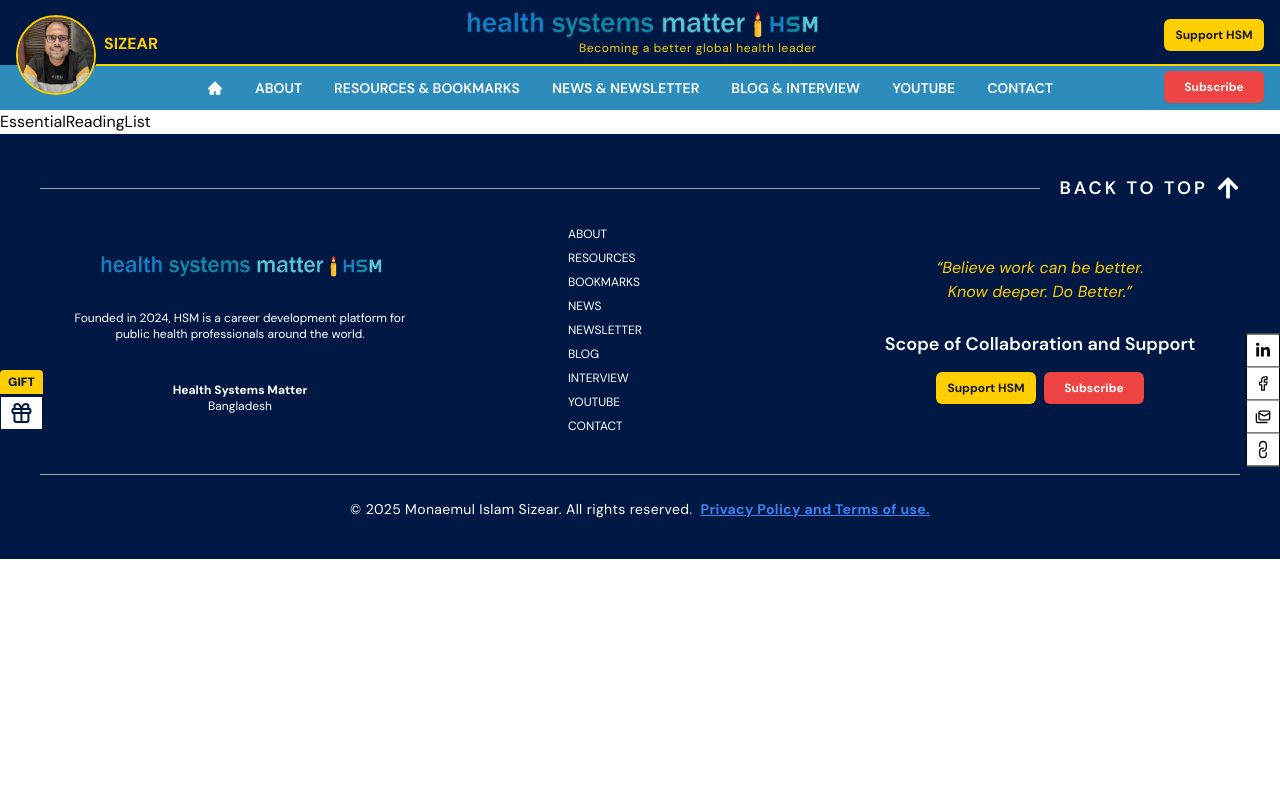
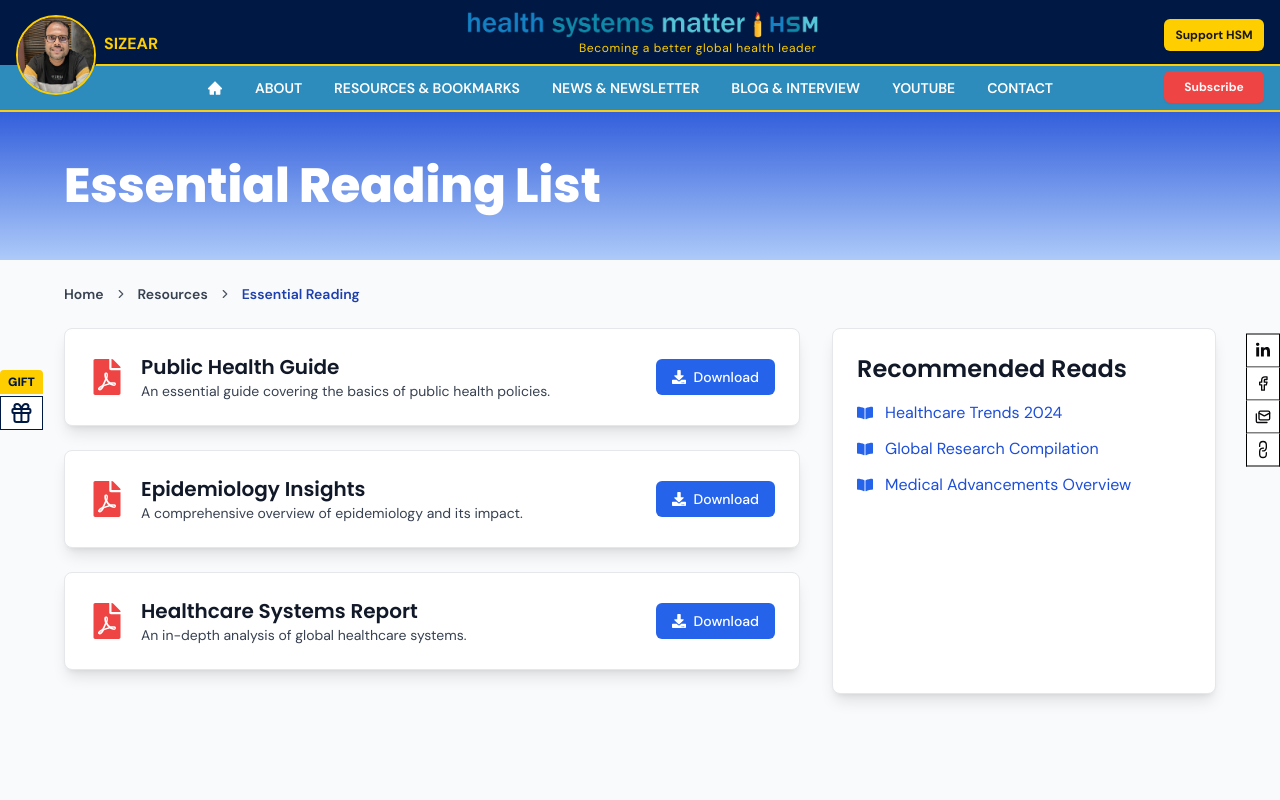
Before and after one commit to mehrabhossain1/hsm, a Next.js app: page /resources/essential-reading-list in a window 1280 px wide. Shown: the top 800 px of the page. Built offline with nearby package versions, Linux system fonts and the light colour scheme.

Commit message:
Resources 2 page

```diff
--- a/app/resources/essential-reading-list/page.tsx
+++ b/app/resources/essential-reading-list/page.tsx
@@ -1,5 +1,141 @@
+import { FaFilePdf, FaDownload, FaBookOpen } from "react-icons/fa";
+import Link from "next/link";
+import {
+  Breadcrumb,
+  BreadcrumbItem,
+  BreadcrumbList,
+  BreadcrumbPage,
+  BreadcrumbSeparator,
+} from "@/components/ui/breadcrumb";
+
 const EssentialReadingList = () => {
-  return <div>EssentialReadingList</div>;
+  // Sample PDF data
+  const pdfs = [
+    {
+      title: "Public Health Guide",
+      description:
+        "An essential guide covering the basics of public health policies.",
+      link: "/pdfs/public-health-guide.pdf",
+    },
+    {
+      title: "Epidemiology Insights",
+      description: "A comprehensive overview of epidemiology and its impact.",
+      link: "/pdfs/epidemiology-insights.pdf",
+    },
+    {
+      title: "Healthcare Systems Report",
+      description: "An in-depth analysis of global healthcare systems.",
+      link: "/pdfs/healthcare-systems-report.pdf",
+    },
+  ];
+
+  return (
+    <div className="bg-gray-50 min-h-screen">
+      {/* Page Title Section */}
+      <div className="relative w-full h-[150px] border-t-2 border-yellow-400">
+        <div className="absolute inset-0 bg-gradient-to-b from-blue-700/90 to-blue-500/40 flex items-center">
+          <div className="max-w-screen-xl mx-auto flex flex-col md:flex-row justify-between items-center w-full px-6 md:px-16 gap-4">
+            <h1 className="text-4xl md:text-5xl font-extrabold text-white">
+              Essential Reading List
+            </h1>
+          </div>
+        </div>
+      </div>
+
+      {/* Breadcrumbs */}
+      <Breadcrumb className="py-6 px-6 md:px-16 max-w-screen-xl mx-auto text-sm md:text-base">
+        <BreadcrumbList className="flex flex-wrap gap-2">
+          <BreadcrumbItem>
+            <Link
+              href="/"
+              className="text-gray-700 hover:underline hover:text-blue-700"
+            >
+              Home
+            </Link>
+          </BreadcrumbItem>
+          <BreadcrumbSeparator className="text-gray-600" />
+          <BreadcrumbItem>
+            <Link
+              href="/resources"
+              className="text-gray-700 hover:underline hover:text-blue-700"
+            >
+              Resources
+            </Link>
+          </BreadcrumbItem>
+          <BreadcrumbSeparator className="text-gray-600" />
+          <BreadcrumbItem>
+            <BreadcrumbPage className="text-blue-800 font-semibold">
+              Essential Reading
+            </BreadcrumbPage>
+          </BreadcrumbItem>
+        </BreadcrumbList>
+      </Breadcrumb>
+
+      {/* Content Section with Sidebar */}
+      <div className="max-w-screen-xl mx-auto px-6 md:px-16 flex flex-col md:flex-row gap-8">
+        {/* Main Content */}
+        <div className="flex-1">
+          {pdfs.map((pdf, index) => (
+            <div
+              key={index}
+              className="bg-white shadow-lg rounded-lg p-6 mb-6 flex items-center gap-4 border border-gray-200"
+            >
+              <FaFilePdf className="text-red-500 text-4xl" />
+              <div className="flex-1">
+                <h2 className="text-xl font-semibold text-gray-900">
+                  {pdf.title}
+                </h2>
+                <p className="text-gray-700 text-sm">{pdf.description}</p>
+              </div>
+              <a
+                href={pdf.link}
+                download
+                className="flex items-center gap-2 bg-blue-600 hover:bg-blue-700 text-white font-medium text-sm px-4 py-2 rounded-md transition duration-300"
+              >
+                <FaDownload /> Download
+              </a>
+            </div>
+          ))}
+        </div>
+
+        {/* Sidebar Section */}
+        <aside className="w-full md:w-1/3 bg-white shadow-lg rounded-lg p-6 border border-gray-200">
+          <h2 className="text-2xl font-semibold text-gray-900 mb-4">
+            Recommended Reads
+          </h2>
+          <ul className="space-y-3">
+            <li className="flex items-center gap-3">
+              <FaBookOpen className="text-blue-600" />
+              <Link
+                href="/resources/reports/healthcare-trends"
+                className="text-blue-700 hover:underline"
+              >
+                Healthcare Trends 2024
+              </Link>
+            </li>
+            <li className="flex items-center gap-3">
+              <FaBookOpen className="text-blue-600" />
+              <Link
+                href="/resources/reports/global-research"
+                className="text-blue-700 hover:underline"
+              >
+                Global Research Compilation
+              </Link>
+            </li>
+            <li className="flex items-center gap-3">
+              <FaBookOpen className="text-blue-600" />
+              <Link
+                href="/resources/reports/medical-advancements"
+                className="text-blue-700 hover:underline"
+              >
+                Medical Advancements Overview
+              </Link>
+            </li>
+          </ul>
+        </aside>
+      </div>
+    </div>
+  );
 };
 
 export default EssentialReadingList;
--- a/app/resources/general-reports/page.tsx
+++ b/app/resources/general-reports/page.tsx
@@ -1,5 +1,102 @@
+import { FaFilePdf, FaDownload } from "react-icons/fa";
+import Link from "next/link";
+
 const GeneralReports = () => {
-  return <div>GeneralReports</div>;
+  const reports = [
+    {
+      title: "Annual Development Report 2024",
+      description:
+        "A comprehensive review of this year's key developmental progress.",
+      link: "/pdfs/annual-development-2024.pdf",
+    },
+    {
+      title: "Global Impact Report",
+      description:
+        "An analysis of global trends and their impact on various sectors.",
+      link: "/pdfs/global-impact.pdf",
+    },
+    {
+      title: "Policy Trends and Analysis",
+      description: "Insights into emerging policy trends shaping the future.",
+      link: "/pdfs/policy-trends.pdf",
+    },
+  ];
+
+  return (
+    <div className="bg-gray-50 min-h-screen">
+      {/* Page Title Section */}
+      <div className="relative w-full h-[150px] border-t-2 border-yellow-400">
+        <div className="absolute inset-0 bg-gradient-to-b from-blue-700/90 to-blue-500/40 flex items-center">
+          <div className="max-w-screen-xl mx-auto flex flex-col md:flex-row justify-between items-center w-full px-6 md:px-16 gap-4">
+            <h1 className="text-4xl md:text-5xl font-extrabold text-white">
+              General Reports
+            </h1>
+          </div>
+        </div>
+      </div>
+
+      {/* Content Section with Sidebar */}
+      <div className="max-w-screen-xl mx-auto px-6 md:px-16 flex flex-col md:flex-row gap-8 py-10">
+        {/* Main Content */}
+        <div className="flex-1">
+          {reports.map((report, index) => (
+            <div
+              key={index}
+              className="bg-white p-6 rounded-lg shadow-md mb-6 flex items-center gap-4 border border-gray-200"
+            >
+              <FaFilePdf className="text-red-600 text-3xl" />
+              <div className="flex-1">
+                <h3 className="text-lg font-semibold text-gray-800">
+                  {report.title}
+                </h3>
+                <p className="text-sm text-gray-600">{report.description}</p>
+              </div>
+              <Link
+                href={report.link}
+                download
+                className="text-blue-600 hover:text-blue-700 flex items-center gap-2"
+              >
+                <FaDownload /> Download
+              </Link>
+            </div>
+          ))}
+        </div>
+
+        {/* Sidebar Section */}
+        <aside className="w-full md:w-1/3 bg-white shadow-lg rounded-lg p-6">
+          <h2 className="text-2xl font-semibold text-gray-900 mb-4">
+            Recommended Reports
+          </h2>
+          <ul className="space-y-3">
+            <li>
+              <Link
+                href="/resources/reports/sustainability"
+                className="text-blue-700 hover:underline"
+              >
+                Sustainability Report 2024
+              </Link>
+            </li>
+            <li>
+              <Link
+                href="/resources/reports/economic-trends"
+                className="text-blue-700 hover:underline"
+              >
+                Economic Trends and Forecasts
+              </Link>
+            </li>
+            <li>
+              <Link
+                href="/resources/reports/healthcare-insights"
+                className="text-blue-700 hover:underline"
+              >
+                Healthcare Insights & Analysis
+              </Link>
+            </li>
+          </ul>
+        </aside>
+      </div>
+    </div>
+  );
 };
 
 export default GeneralReports;
```
